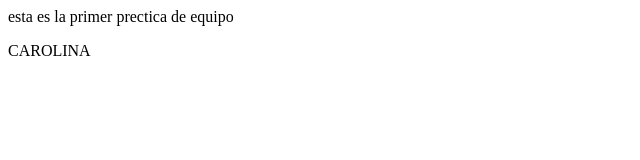
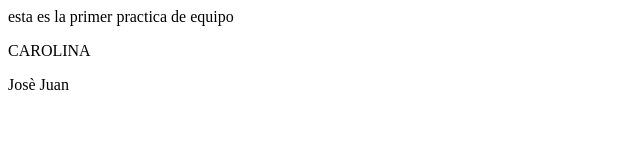
Before and after one commit to Darkneko0/AIDRRM, a plain HTML site: page index.html in a window 1280 px wide. Shown: the full height of the page, 0-640 px from the left. Drawn offline with Linux system fonts and the light colour scheme.

Commit message:
corrección ortografica

```diff
--- a/index.html
+++ b/index.html
@@ -1,8 +1,10 @@
 <html>
     <head>
+        <meta charset="utf-8">
         <body>
-            <p> esta es la primer prectica de equipo</p>
+            <p> esta es la primer practica de equipo</p>
             <p> CAROLINA</p>
+            <p> Josè Juan</p>
         </body>
     </head>
 </html>
```
